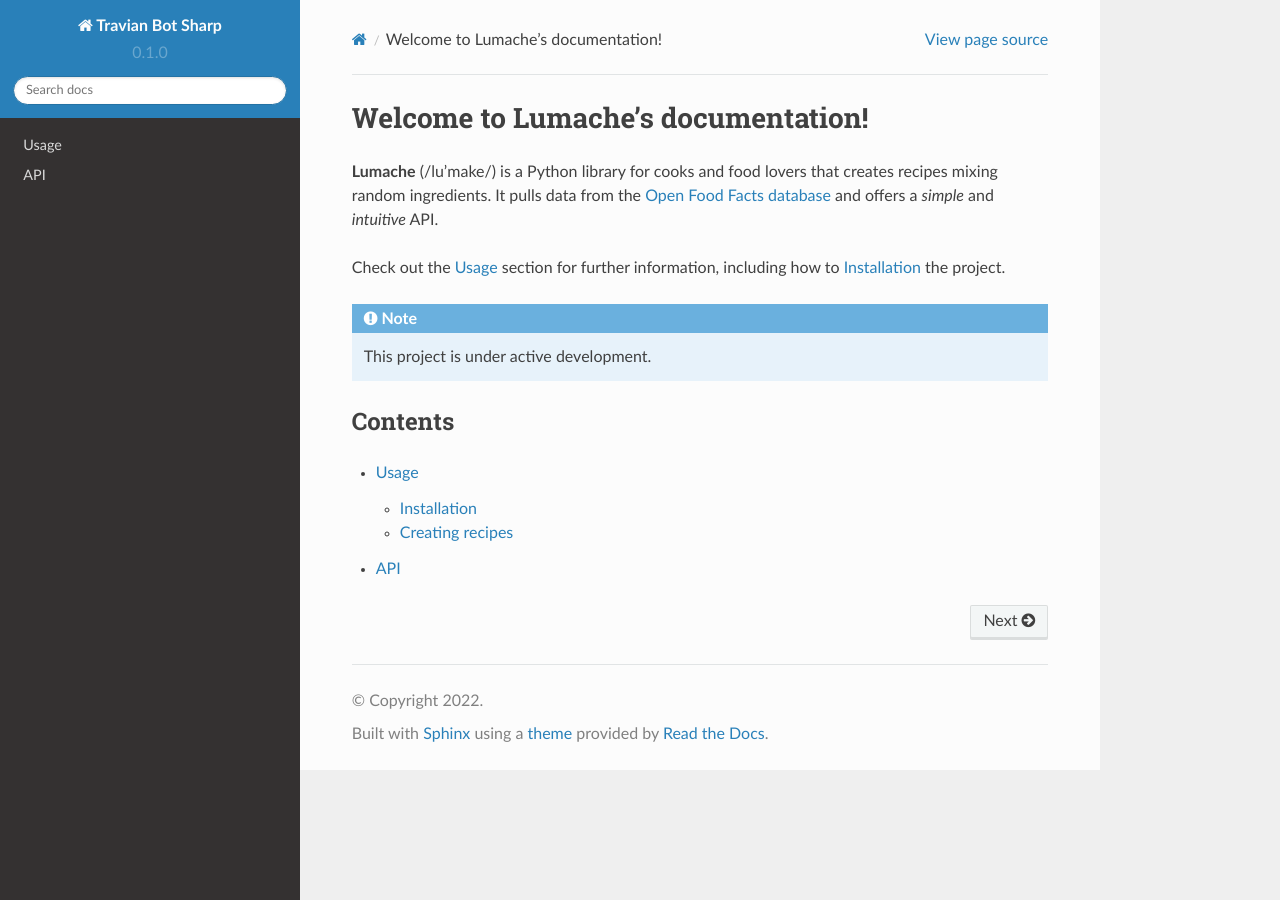
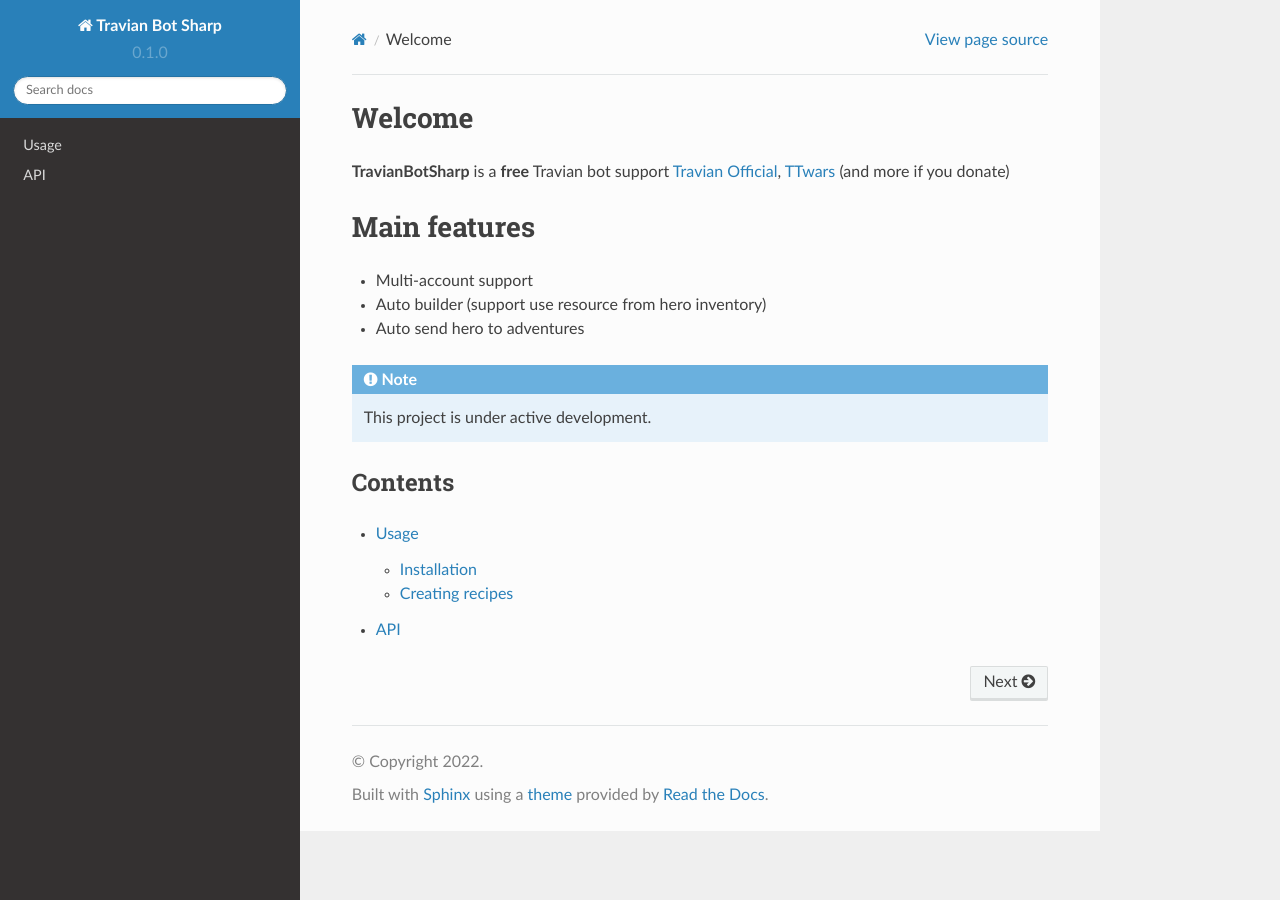
Before and after one commit to vinaghost/TBS-Docs, a Sphinx documentation site: the page built from docs/source/index.rst, in a window 1280 px wide. Built offline with Sphinx 7.4.7 and the Read the Docs theme 2.0.0, drawn with Linux system fonts in a browser that asks for light colours.

Commit message:
Update index.rst

```diff
--- a/docs/source/index.rst
+++ b/docs/source/index.rst
@@ -1,17 +1,18 @@
-Welcome to Lumache's documentation!
-===================================
+Welcome
+====
 
-**Lumache** (/lu'make/) is a Python library for cooks and food lovers
-that creates recipes mixing random ingredients.
-It pulls data from the `Open Food Facts database <https://world.openfoodfacts.org/>`_
-and offers a *simple* and *intuitive* API.
+**TravianBotSharp** is a **free** Travian bot support `Travian Official <https://www.travian.com>`_, `TTwars <https://ttwars.com>`_ (and more if you donate)
 
-Check out the :doc:`usage` section for further information, including
-how to :ref:`installation` the project.
+Main features
+====
+* Multi-account support
+* Auto builder (support use resource from hero inventory)
+* Auto send hero to adventures
 
 .. note::
 
    This project is under active development.
+
 
 Contents
 --------
```
